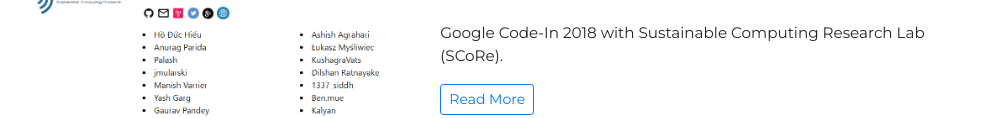
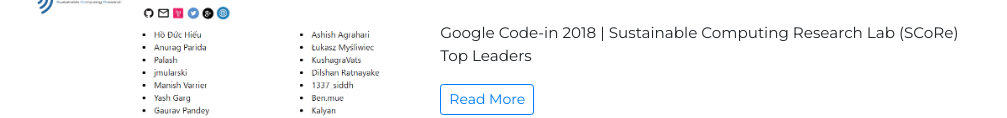
Before and after one commit to hoduchieu01/hoduchieu.tech_blog, a plain HTML site: page index.html in a window 1280 px wide. Shown: the part 1401-1519 px from the top of the page, without its empty margins (133-1140 px from the left). Drawn offline with Linux system fonts and the light colour scheme; some packages are replaced by stand-ins of ours; a script that the page names is missing.

Commit message:
update index.html

```diff
--- a/index.html
+++ b/index.html
@@ -63,7 +63,7 @@
                             <div class="col-lg-7">
                                 <h3>Google Code-In 2018 with Sustainable Computing Research Lab (SCoRe).</h3>
                                 <div class="info"><span class="text-muted"></span></div>
-                                <p>Google Code-In 2018 with Sustainable Computing Research Lab (SCoRe).</p><a href="https://medium.com/@hoduchieu01/google-code-in-2018-with-score-lab-1ea4a925cf4b"><button class="btn btn-outline-primary btn-sm" type="button">Read More</button></a></div>
+                                <p>Google Code-in 2018 | Sustainable Computing Research Lab (SCoRe) Top Leaders</p><a href="https://medium.com/@hoduchieu01/google-code-in-2018-with-score-lab-1ea4a925cf4b"><button class="btn btn-outline-primary btn-sm" type="button">Read More</button></a></div>
                         </div>
                     </div>
                 </div>
```
